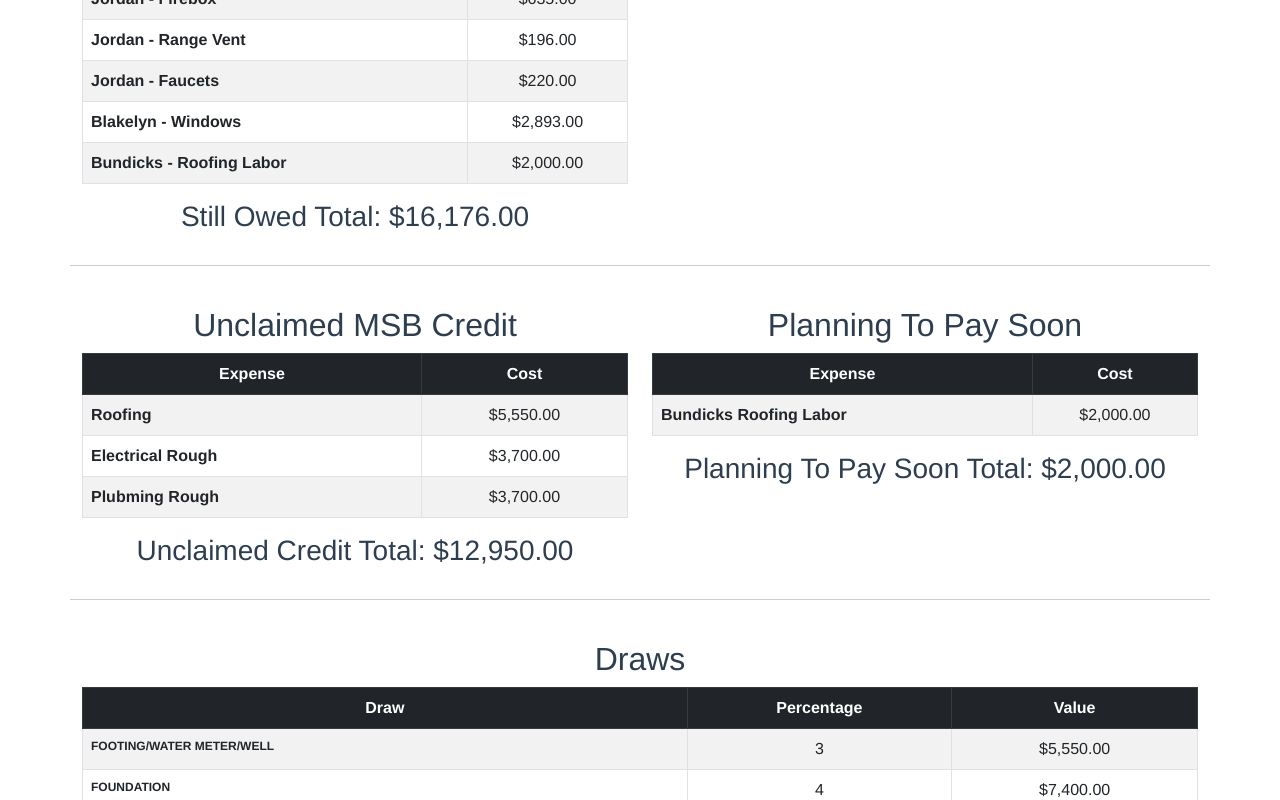
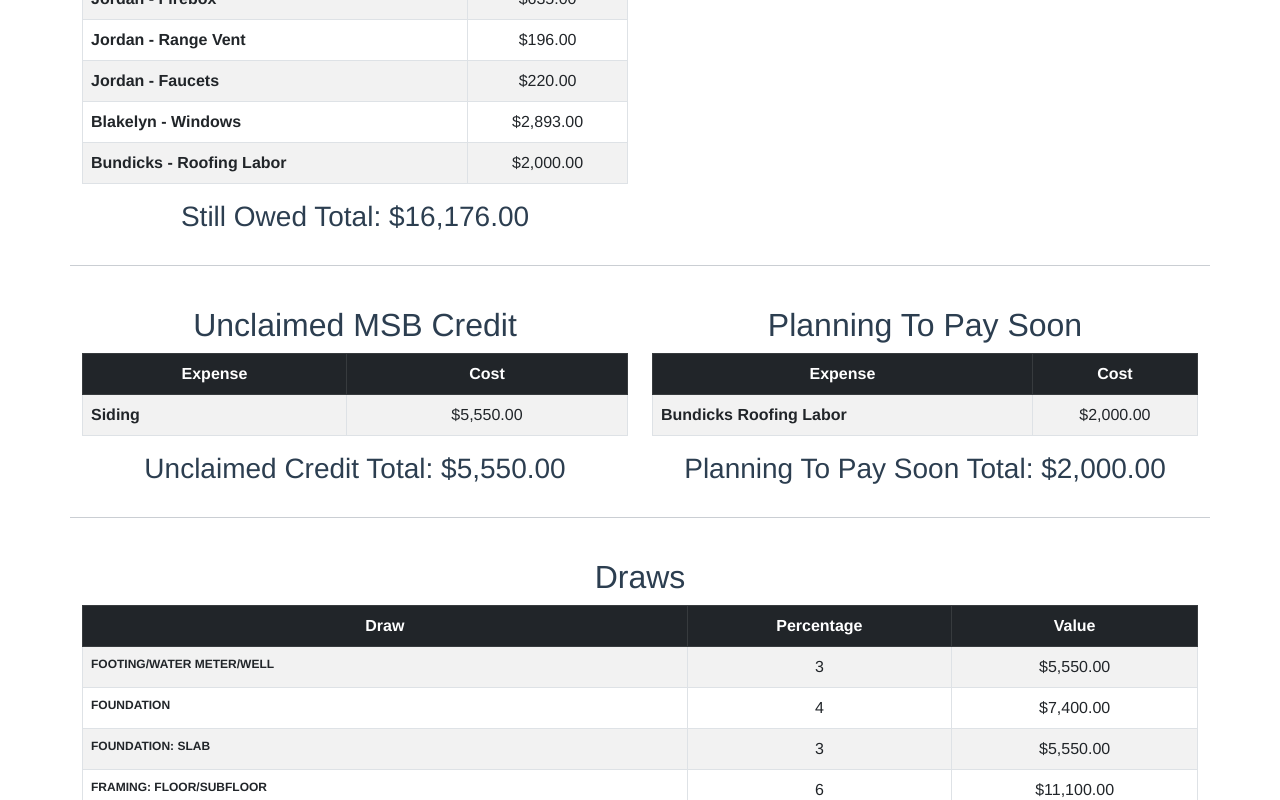
Before and after one commit to jcook3195/house-build, a Vue app: page / in a window 1280 px wide. Shown: the part 1782-2582 px from the top of the page. Built offline with nearby package versions, Linux system fonts and the light colour scheme.

Commit message:
added new values

```diff
--- a/src/App.vue
+++ b/src/App.vue
@@ -306,9 +306,7 @@ export default {
         'Bundicks Roofing Labor': 2000
       },
       unclaimedCredit: {
-        'Roofing': 5550,
-        'Electrical Rough': 3700,
-        'Plubming Rough': 3700,
+        'Siding': 5550
       },
       paidNotOwed: 12000,
       bankCredit: 76391,
```
Also changed, not shown: 1 other file (tests, documents, lock files or other folders).
